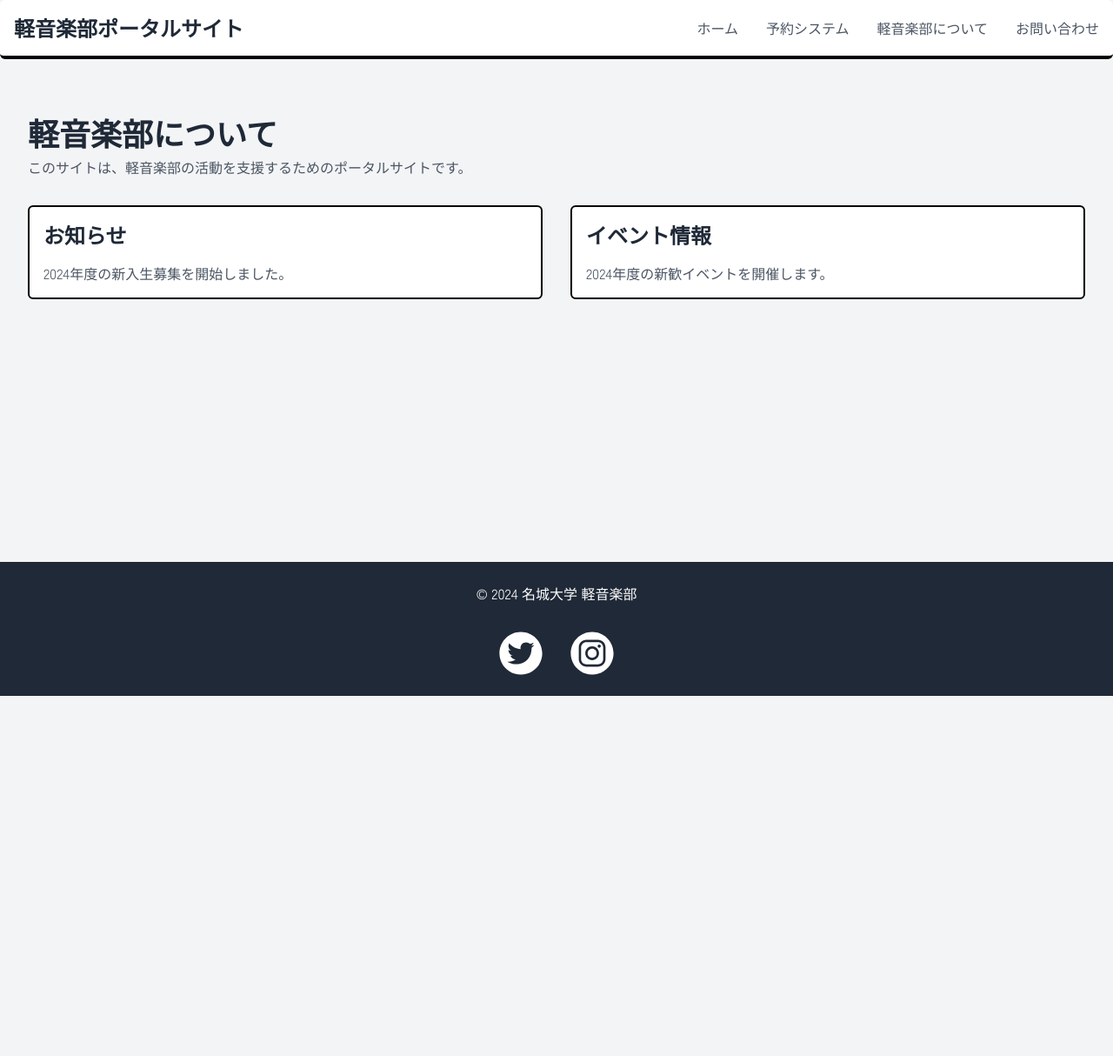
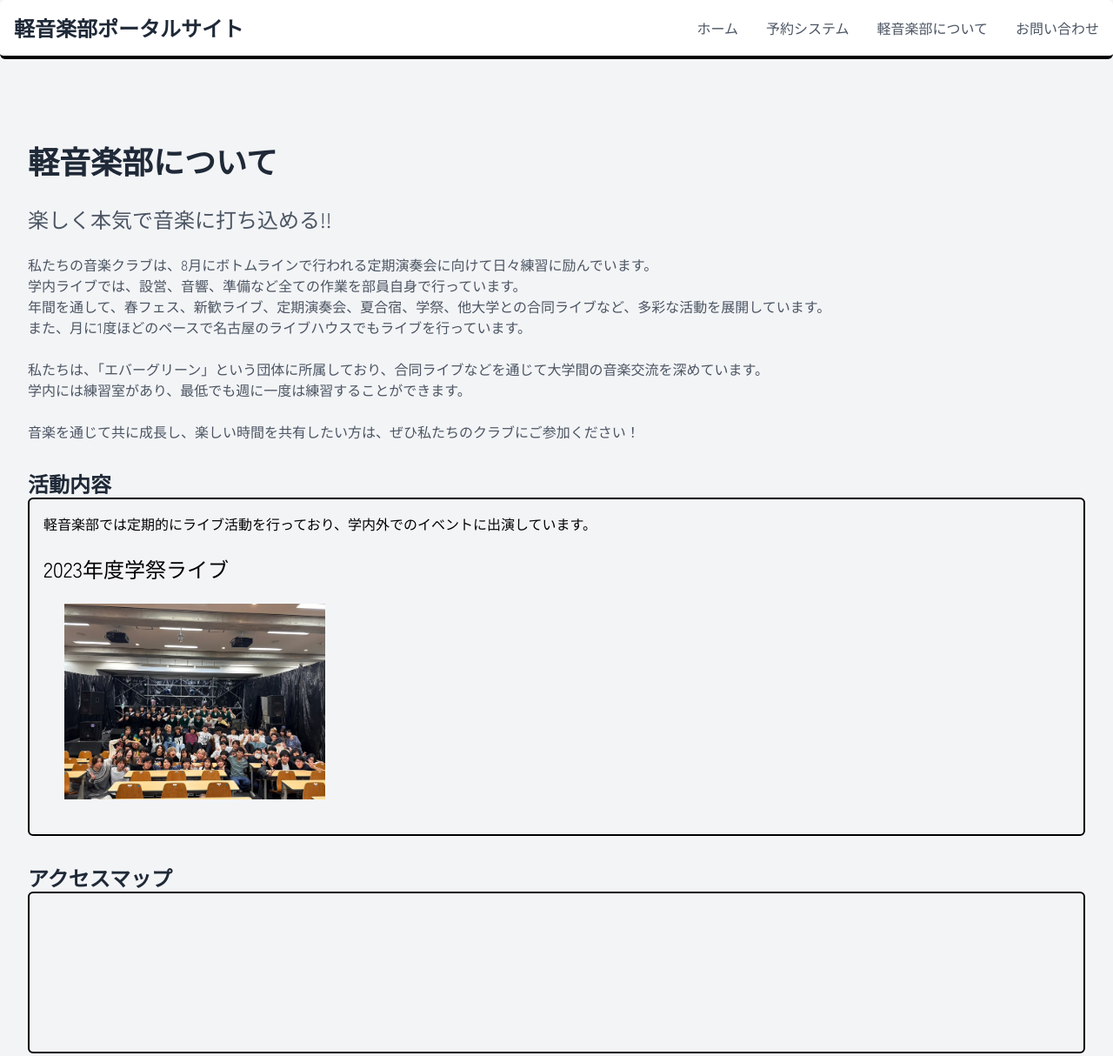
Before and after one commit to calloc134/html_final, a website built with Vite: page about.html in a window 1280 px wide. Shown: the top 1214 px of the page at 87% size. Before the commit the page ends 800 px from the top, so only its background shows below. Built offline with nearby package versions, Linux system fonts and the light colour scheme; grey boxes are pictures that could not be loaded.

Commit message:
syoukai saito

```diff
--- a/about.html
+++ b/about.html
@@ -89,26 +89,53 @@
     </script>
 
     <main class="p-8 py-16 flex-grow flex flex-col gap-8">
-      <div class="flex flex-col gap-2">
+      <div class="flex flex-col gap-8" style="background-color: cadetblue;"></div>
         <h1 class="text-4xl font-bold text-gray-800">軽音楽部について</h1>
-        <p class="text-gray-600">
-          このサイトは、軽音楽部の活動を支援するためのポータルサイトです。
-        </p>
-      </div>
-      <div class="grid grid-cols-1 md:grid-cols-2 gap-8">
-        <div class="bg-white p-4 rounded-md border-2 border-black">
-          <h2 class="text-2xl font-bold text-gray-800 mb-4">お知らせ</h2>
-          <ul>
-            <li class="text-gray-600">2024年度の新入生募集を開始しました。</li>
-          </ul>
-        </div>
-        <div class="bg-white p-4 rounded-md border-2 border-black">
-          <h2 class="text-2xl font-bold text-gray-800 mb-4">イベント情報</h2>
-          <ul>
-            <li class="text-gray-600">2024年度の新歓イベントを開催します。</li>
-          </ul>
+        <div class="text-gray-600">
+          <h1 class="text-2xl">楽しく本気で音楽に打ち込める!!</h1>
+          <br>
+            <p>
+            私たちの音楽クラブは、8月にボトムラインで行われる定期演奏会に向けて日々練習に励んでいます。<br>
+            学内ライブでは、設営、音響、準備など全ての作業を部員自身で行っています。<br>
+            年間を通して、春フェス、新歓ライブ、定期演奏会、夏合宿、学祭、他大学との合同ライブなど、多彩な活動を展開しています。<br>
+            また、月に1度ほどのペースで名古屋のライブハウスでもライブを行っています。<br><br>
+
+            私たちは、「エバーグリーン」という団体に所属しており、合同ライブなどを通じて大学間の音楽交流を深めています。<br>
+            学内には練習室があり、最低でも週に一度は練習することができます。<br><br>
+
+            音楽を通じて共に成長し、楽しい時間を共有したい方は、ぜひ私たちのクラブにご参加ください！
+            </p>
+          </p>
+
         </div>
       </div>
+
+        <div class="flex flex-col gap-8">
+
+          <div>
+            <h2 class="text-2xl font-bold text-gray-800">活動内容</h2>
+            <div class="border-2 border-black rounded-md p-4">
+              <p>
+              軽音楽部では定期的にライブ活動を行っており、学内外でのイベントに出演しています。
+              </p>
+              <br>
+                <h1 class="text-2xl">2023年度学祭ライブ
+                <div class="p-6 w-1 object-contain">
+                  <img class="object-contain" src="images/2023_学祭集合写真.jpg" alt="2023年度学祭ライブ" style="max-width: 300px; max-height: 300px;">
+                </div>
+                </h1>
+              </h1>
+            </div>
+          </div>
+
+          <div>
+            <h2 class="text-2xl font-bold text-gray-800">アクセスマップ</h2>
+            <div class="flex border-2 border-black rounded-md p-4">
+              <iframe class="" src="https://www.google.com/maps/embed?pb=!1m18!1m12!1m3!1d815.7137044705049!2d136.9762637399228!3d35.13529638835504!2m3!1f0!2f0!3f0!3m2!1i1024!2i768!4f13.1!3m3!1m2!1s0x60037ad449620793%3A0xd3aee0a4aab7ea2c!2z44CSNDY4LTAwNzMg5oSb55-l55yM5ZCN5Y-k5bGL5biC5aSp55m95Yy65aGp6Yec5Y-j77yR5LiB55uuIDjlj7fppKg!5e0!3m2!1sja!2sjp!4v1720947015081!5m2!1sja!2sjp" loading="lazy" referrerpolicy="no-referrer-when-downgrade"></iframe>
+          </div>
+
+        </div>
+
     </main>
 
     <footer class="bg-gray-800 text-white p-6">
```
Also changed, not shown: css/style.css, images/2023_学祭集合写真.jpg (added).
